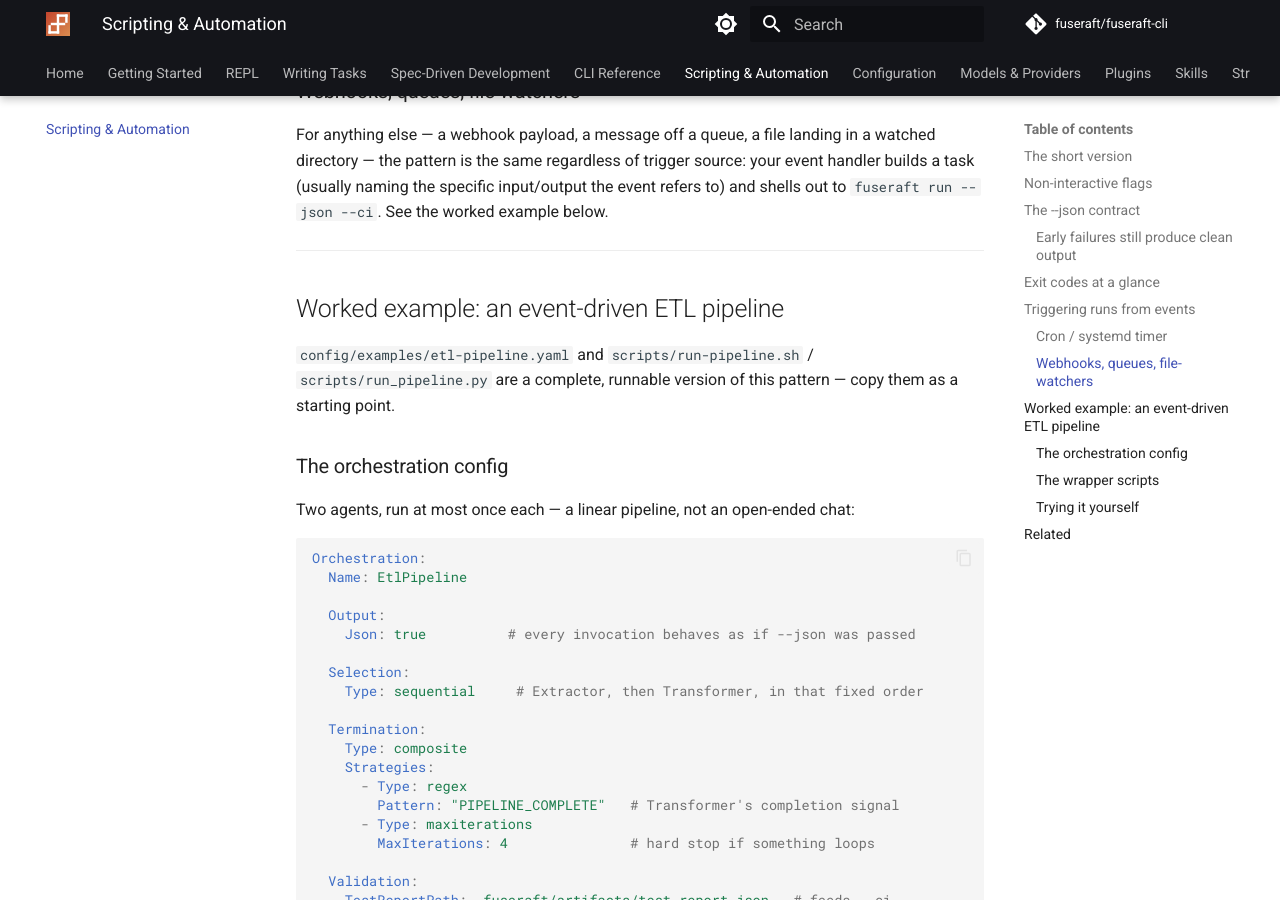
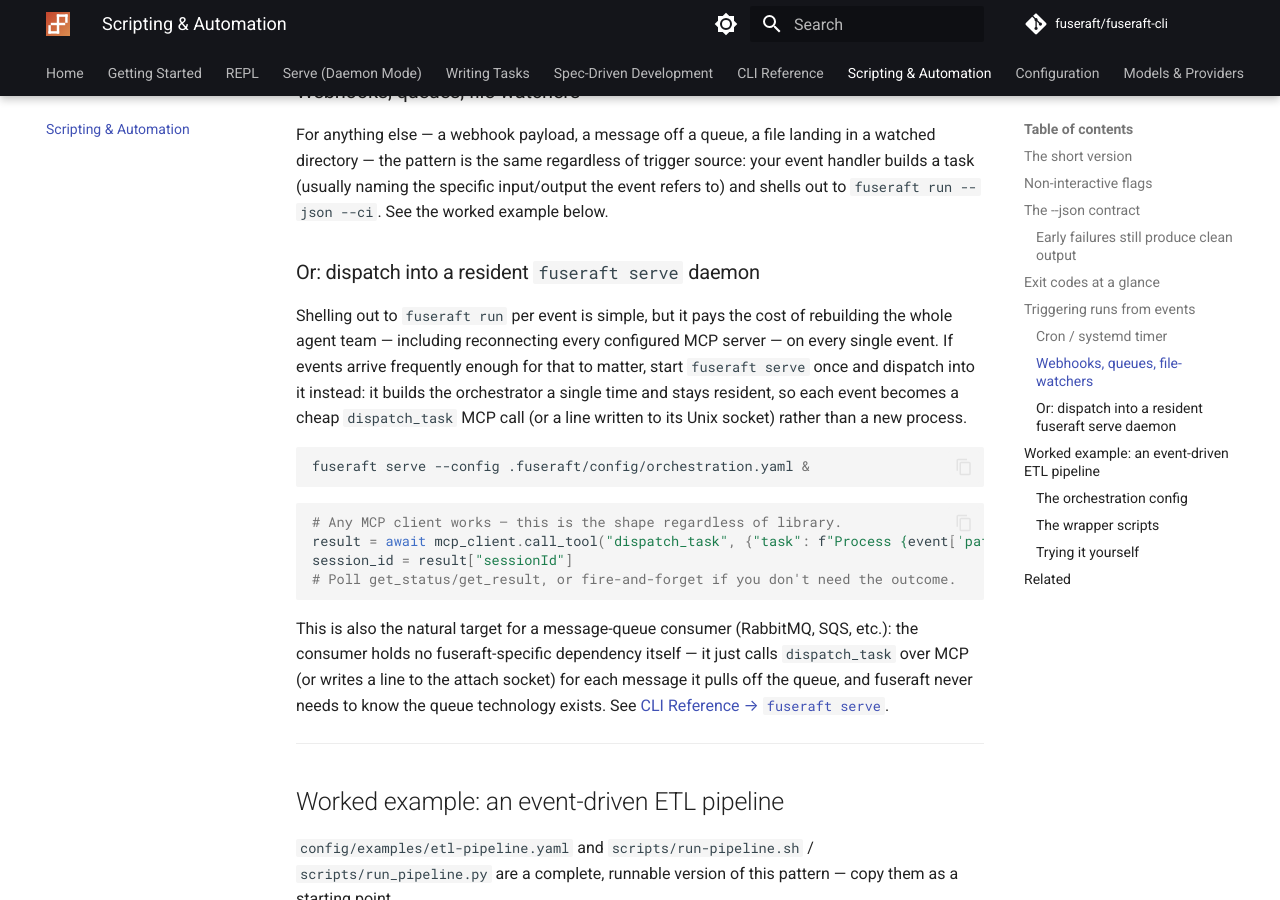
Before and after one commit to fuseraft/fuseraft-cli, an MkDocs documentation site: the page built from docs/scripting.md, in a window 1280 px wide and 900 px high, scrolled down 3944 px. Built offline with MkDocs 1.6.1 and Material for MkDocs 9.7.7, drawn with Linux system fonts in a browser that asks for light colours; comment, search, counter and statistics services are not loaded.

Commit message:
docs(serve): give fuseraft serve first-class documentation coverage
The previous commit documented fuseraft serve/attach accurately, but
only inside the CLI reference — it had no nav entry, no README mention,
no dedicated conceptual page (unlike a comparable feature like the
REPL), and two directly-relevant pages stayed silent on it.

- New docs/serve.md: a guided walkthrough (starting the daemon, the two
  front doors, the safety model, queue position, objective-driven
  auto-dispatch) mirroring repl.md's treatment, linked from the docs
  site nav and cross-linked with repl.md.
- README: a "Run as a resident daemon" section alongside the existing
  REPL section, plus a docs-table row.
- security.md: a new "fuseraft serve trust model" section — the
  unauthenticated localhost-only MCP endpoint, unattended-policy
  default-deny, and origin-scoped approval routing, framed against this
  doc's existing default-deny precedents.
- scripting.md: a new subsection connecting fuseraft serve to the
  "long-running event handler (a webhook server, a queue consumer)"
  need the page already named but never answered — including the
  message-queue-consumer bridge pattern (queue awareness lives in an
  external process; fuseraft only ever sees dispatch_task/the attach
  socket).

````diff
--- a/docs/scripting.md
+++ b/docs/scripting.md
@@ -106,6 +106,23 @@
 
 For anything else — a webhook payload, a message off a queue, a file landing in a watched directory — the pattern is the same regardless of trigger source: your event handler builds a task (usually naming the specific input/output the event refers to) and shells out to `fuseraft run --json --ci`. See the worked example below.
 
+### Or: dispatch into a resident `fuseraft serve` daemon
+
+Shelling out to `fuseraft run` per event is simple, but it pays the cost of rebuilding the whole agent team — including reconnecting every configured MCP server — on every single event. If events arrive frequently enough for that to matter, start `fuseraft serve` once and dispatch into it instead: it builds the orchestrator a single time and stays resident, so each event becomes a cheap `dispatch_task` MCP call (or a line written to its Unix socket) rather than a new process.
+
+```bash
+fuseraft serve --config .fuseraft/config/orchestration.yaml &
+```
+
+```python
+# Any MCP client works — this is the shape regardless of library.
+result = await mcp_client.call_tool("dispatch_task", {"task": f"Process {event['path']}"})
+session_id = result["sessionId"]
+# Poll get_status/get_result, or fire-and-forget if you don't need the outcome.
+```
+
+This is also the natural target for a message-queue consumer (RabbitMQ, SQS, etc.): the consumer holds no fuseraft-specific dependency itself — it just calls `dispatch_task` over MCP (or writes a line to the attach socket) for each message it pulls off the queue, and fuseraft never needs to know the queue technology exists. See [CLI Reference → `fuseraft serve`](cli-reference.md#fuseraft-serve).
+
 ---
 
 ## Worked example: an event-driven ETL pipeline
--- a/mkdocs.yml
+++ b/mkdocs.yml
@@ -38,6 +38,7 @@
   - Home: index.md
   - Getting Started: getting-started.md
   - REPL: repl.md
+  - Serve (Daemon Mode): serve.md
   - Writing Tasks: writing-tasks.md
   - Spec-Driven Development: spec-driven.md
   - CLI Reference: cli-reference.md
````
Also changed, not shown: README.md (+19 -0 lines), docs/repl.md (+1 -0 lines), docs/security.md (+12 -0 lines), docs/serve.md (added, +139 -0 lines).
